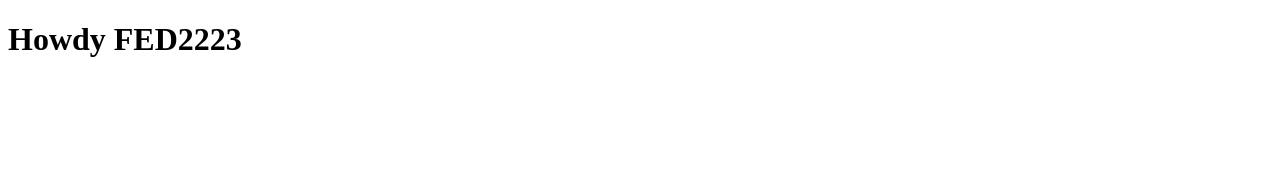
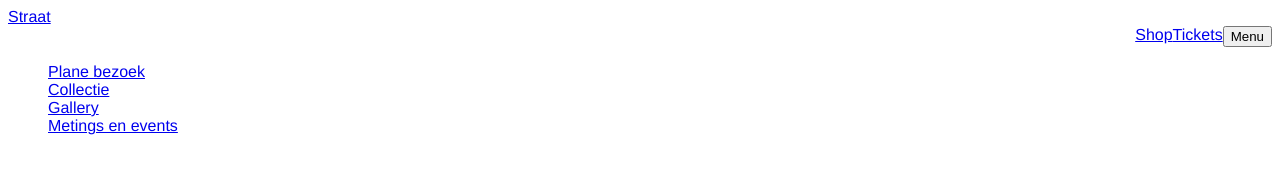
Before and after one commit to CharityBrons/Frontend-development-jaar-2, a plain HTML site: page index.html in a window 1280 px wide. Drawn offline with Linux system fonts and the light colour scheme.

Commit message:
Add files via upload

```diff
--- a/index.html
+++ b/index.html
@@ -1,6 +1,5 @@
 <!doctype html>
 <html lang="nl">
-
 <head>
 	<meta charset="UTF-8">
 	<meta name="author" content="jouw naam">
@@ -11,11 +10,36 @@
 	<link href="styles/style.css" rel="stylesheet">
 	<link rel="icon" type="image/svg+xml" href="images/favicon.svg">
 </head>
+<body>
+	<Header>
+		<a href="index.html">Straat</a>
+		<nav>
+			<ul>
 
-<body>
-	<h1>Howdy FED2223</h1>
+				<li><a href="index.html" >Shop</a></li>
+				<li><a href="index.html" >Tickets</a></li>
+				<Button>Menu
+				<li><a href="index.html" >Je bezoek</a></li>
+				<li><a href="index.html" >Over STRAAT</a></li>
+				<li><a href="index.html" >Meetings en events</a></li>
+				<li><a href="index.html" >Educatie</a></li>
+				<li><a href="index.html" >Ptaktische info</a></li>
+				</Button>
+			</ul>
+		</nav>
+	</Header>
+	<main>
+		<ul>
+			<li><a href="index.html" >Plane bezoek</a></li>
+			<li><a href="index.html" >Collectie</a></li>
+			<li><a href="index.html" >Gallery</a></li>
+			<li><a href="index.html" >Metings en events</a></li>
+		</ul>
+	<script defer src="scripts/script.js"></script>
+	</main>
+	<footer>
 
-	<script defer src="scripts/script.js"></script>
+	</footer>
 </body>
 
 </html>
--- a/styles/style.css
+++ b/styles/style.css
@@ -9,25 +9,26 @@ button, summary {
 	cursor: pointer;
 }
 
-
-
-
-
-/*********************/
-/* CUSTOM PROPERTIES */
-/*********************/
-:root {
-	/* startje */
-	--color-text:#111;
-	--color-background:#eee;
+body{
+	font-family: Aeonik,Helvetica,Arial,sans-serif;
 }
 
+Header{
+	position: sticky;
+	background-color: transparent;
+}
 
+li{
+	list-style: none;
+}
 
+button li{
+	display: none;
+}
 
-
-/****************/
-/* JOUW STYLING */
-/****************/
-
-/* jouw code */
+header ul{
+	display: flex;
+	justify-content: flex-end;
+	align-items: stretch;
+	margin-top: auto;
+}
```
Also changed, not shown: 1 other file.
